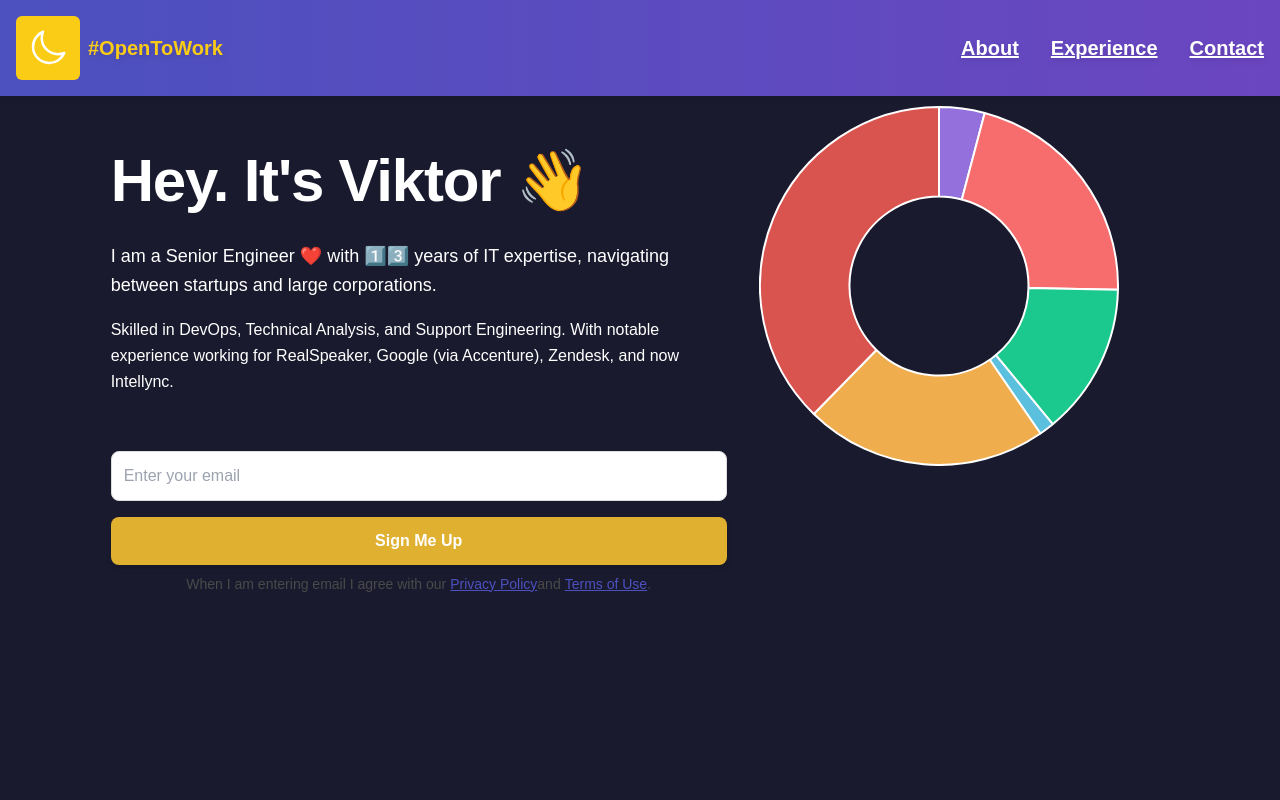
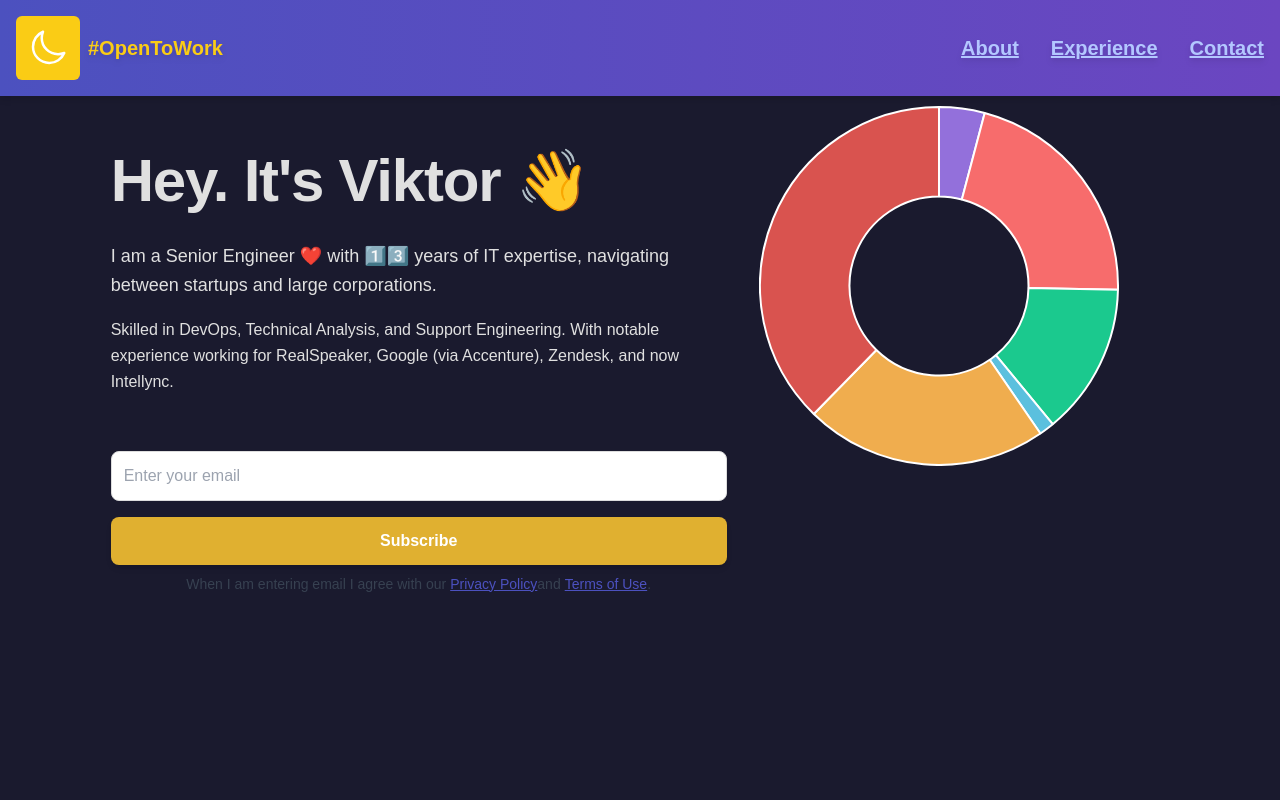
Before and after one commit to victorosetrov/mycv-react, a React (Create React App) app: page / in a window 1280 px wide. Shown: the top 800 px of the page. Built offline with nearby package versions, Linux system fonts and the light colour scheme.

Commit message:
Improve Button contrast and link color adjustments2

```diff
--- a/src/components/MainIntro.jsx
+++ b/src/components/MainIntro.jsx
@@ -74,24 +74,27 @@ const MainIntro = ({ isDarkMode }) => {
             {emailError && <p className="text-red-500 mt-2">{emailError}</p>}
 
             <button
-                className="bg-yellow-600 text-white rounded-md font-bold shadow-md hover:bg-yellow-700 mt-2"
+              className="bg-yellow-700 text-white rounded-md font-bold shadow-md hover:bg-yellow-800 mt-2"
               onClick={handleSubmit}
             >
-                Sign Me Up
+              Subscribe
             </button>
 
 
             {/* Privacy Policy and Terms Text Below the Button */}
-            <p className="text-sm mt-2 leading-relaxed" style={{ color: isDarkMode ? '#e0e0e0' : '#4a4a4a' }}>
+            <p className={`text-sm mt-2 leading-relaxed ${isDarkMode ? 'text-[#E0E0E0]' : 'text-gray-700'}`}>
             When I am entering email I agree with our
-              <a href="/privacy-policy" className="underline ml-1" style={{ color: isDarkMode ? '#ffffff' : '#4c51bf' }}>
+            <a href="/privacy-policy" className="underline ml-1" style={{ color: isDarkMode ? '#b3c7ff' : '#4c51bf' }}>
               Privacy Policy
             </a>
             and
-              <a href="/terms-of-use" className="underline ml-1" style={{ color: isDarkMode ? '#ffffff' : '#4c51bf' }}>
+            <a href="/terms-of-use" className="underline ml-1" style={{ color: isDarkMode ? '#b3c7ff' : '#4c51bf' }}>
               Terms of Use
             </a>.
           </p>
+
+
+
 
           </div>
         )}
--- a/src/styles/global.css
+++ b/src/styles/global.css
@@ -14,12 +14,12 @@
 /* Dark Mode Variables */
 [data-theme="dark"] {
   --bg-color: #1a1a2e;
-  --text-color: #ffffff; /* White text on dark background */
+  --text-color: #e0e0e0; /* Lighter text color for dark mode */
   --highlight-color: #ffd700; /* Gold marker for dark mode */
-  --link-color: #ffffff; /* White links in dark mode */
+  --link-color: #b3c7ff; /* Lighter blue for better contrast on dark background */
 }
 
-/* Apply transitions for smooth effect when toggling dark mode */
+/* General Styles */
 html {
   background-color: var(--bg-color);
   color: var(--text-color);
@@ -55,8 +55,9 @@ a {
   text-decoration: underline; /* Ensure links are clearly visible */
 }
 
+/* Ensure links have good contrast in dark mode */
 [data-theme="dark"] a {
-  color: #ffffff; /* White links in dark mode */
+  color: var(--link-color); /* Use the lighter blue for dark mode */
 }
 
 /* General Centering */
@@ -111,7 +112,7 @@ a {
 }
 
 button:hover {
-  background-color: #d49a00; /* Even darker yellow on hover */
+  background-color: #d49a00; /* Ensure good contrast on hover */
 }
 
 /* Donut chart wrapper adjustments */
```
Lines whose indentation alone changed are shown as unchanged.
